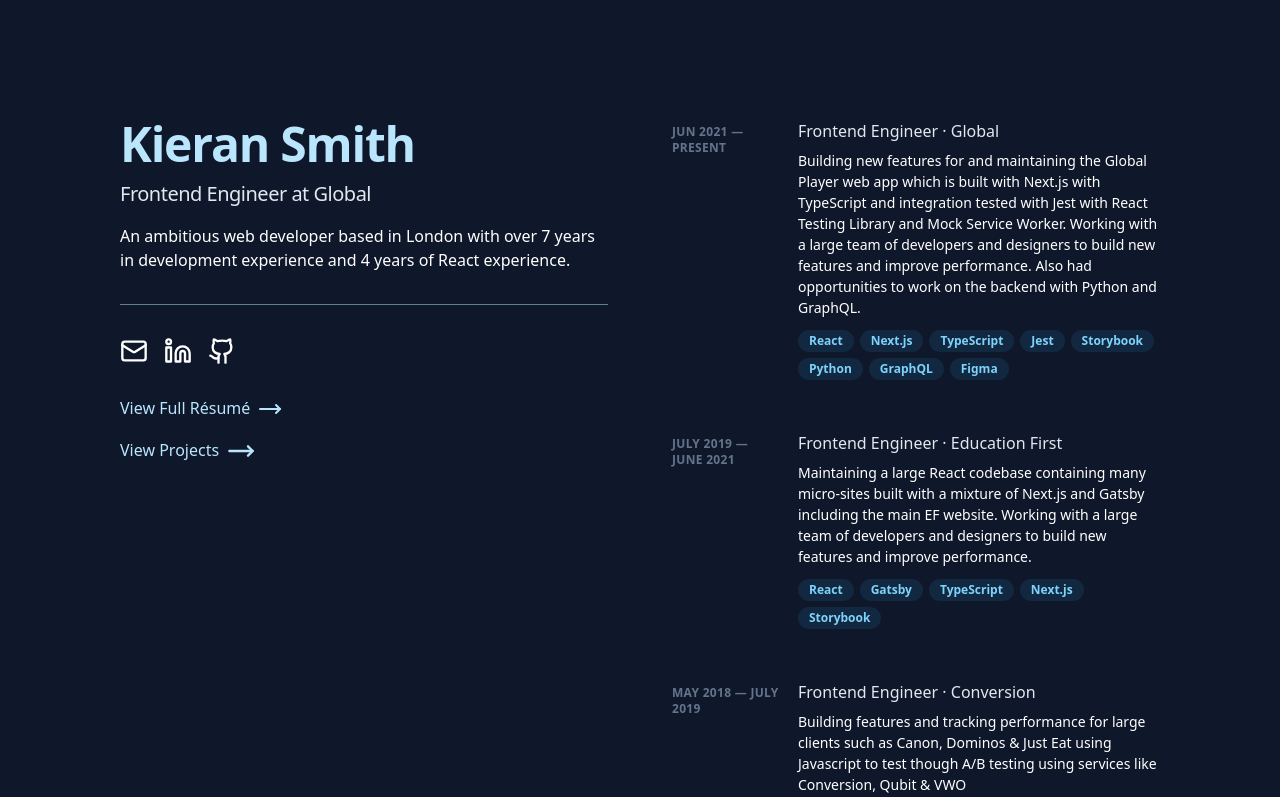
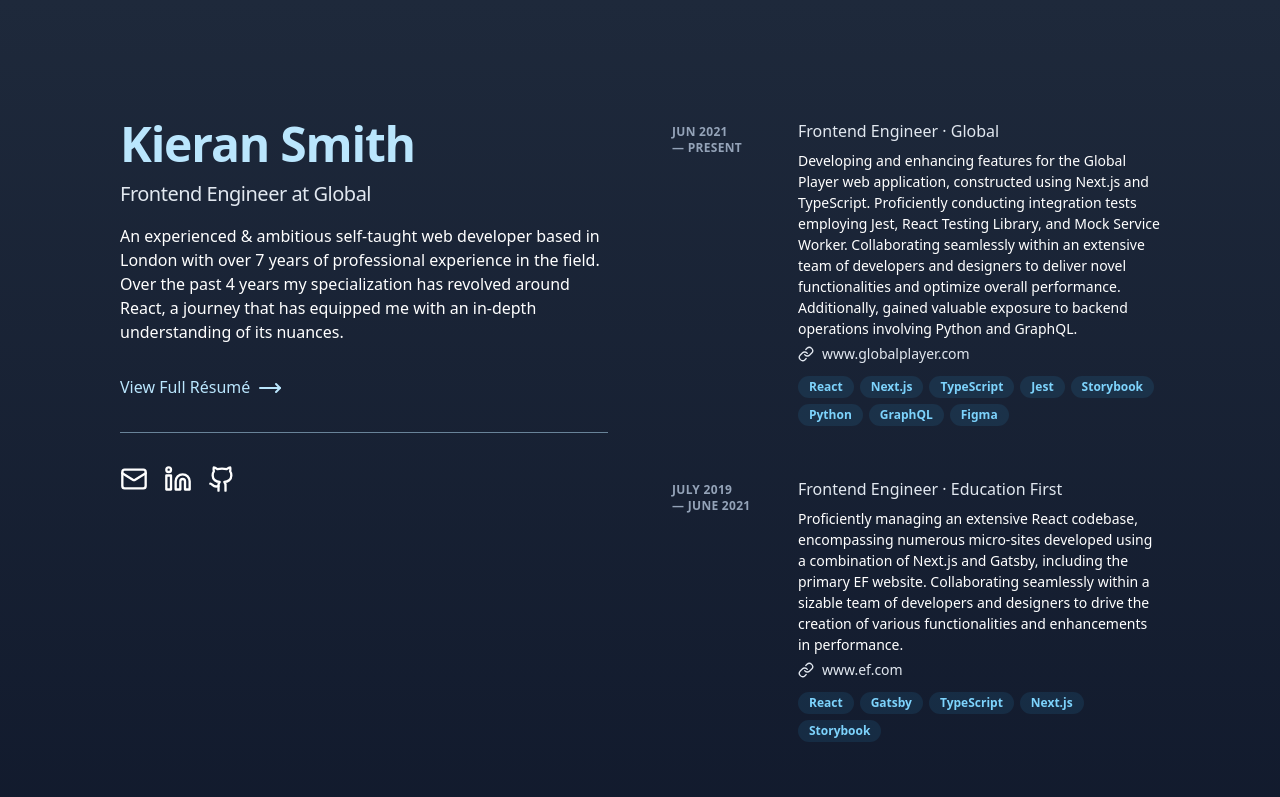
Before and after one commit to kieranbs96/kieransmith.co.uk, a Next.js app: page / in a window 1280 px wide. Shown: the top 797 px of the page. Built offline with nearby package versions, Linux system fonts and the light colour scheme.

Commit message:
chore: design improvements

```diff
--- a/app/(user)/head.tsx
+++ b/app/(user)/head.tsx
@@ -6,6 +6,7 @@
       <DefaultTags />
       <title>Kieran Smith | Frontend Developer</title>
       <meta name="description" content="Kieran Smith - Frontend Developer" />
+      <link rel="stylesheet" href="https://rsms.me/inter/inter.css" />
     </>
   );
 }
--- a/app/(user)/layout.tsx
+++ b/app/(user)/layout.tsx
@@ -5,10 +5,10 @@
   return (
     <html lang="en" className="scroll-smooth">
       <head />
-      <body className="bg-slate-900 font-sans text-white">
+      <body className="bg-gradient-to-b from-slate-800 via-slate-900 to-indigo-900 font-sans text-white">
         <FontLoader />
         <main className="w-full">
-          <div className="mx-auto min-h-screen max-w-screen-2xl px-6 py-12 font-sans md:px-12 md:py-20 lg:px-24 lg:py-24">
+          <div className="mx-auto min-h-screen max-w-screen-2xl px-2 py-1 font-sans md:px-12 md:py-20 lg:px-24 lg:py-24">
             {children}
           </div>
         </main>
--- a/app/(user)/page.tsx
+++ b/app/(user)/page.tsx
@@ -20,7 +20,7 @@
     {
       name: 'Twitter Clone',
       description: 'A Twitter clone built with Next.js, Prisma & Tailwind CSS.',
-      href: 'https://twitter-clone.kieransmith.co.uk/',
+      href: 'https://github.com/kieranbs96/twitter-clone',
       image: '/twitter-clone.png',
     },
     {
@@ -32,7 +32,7 @@
   ];
 
   return (
-    <div className="mb-4 grid grid-cols-1 gap-y-8 gap-x-4 lg:grid-cols-6 lg:gap-y-12">
+    <div className="mb-4 grid grid-cols-1 gap-x-4 gap-y-8 lg:grid-cols-6 lg:gap-y-12">
       <div className="col-span-6 p-6 lg:col-span-3">
         <Intro />
       </div>
--- a/components/Portfolio/Experience.tsx
+++ b/components/Portfolio/Experience.tsx
@@ -1,16 +1,17 @@
-import Link from 'next/link';
 import React from 'react';
-import Icon from '../Icon';
 import { Badge } from '../ui/badge';
+import { Link } from 'lucide-react';
 
 const experiences = [
   {
     jobTitle: 'Frontend Engineer',
     name: 'Global',
     employerLink: 'https://www.globalplayer.com',
-    dates: 'Jun 2021 — Present',
+    linkDisplay: 'www.globalplayer.com',
+    from: 'Jun 2021',
+    to: 'Present',
     description:
-      'Building new features for and maintaining the Global Player web app which is built with Next.js with TypeScript and integration tested with Jest with React Testing Library and Mock Service Worker. Working with a large team of developers and designers to build new features and improve performance. Also had opportunities to work on the backend with Python and GraphQL.',
+      'Developing and enhancing features for the Global Player web application, constructed using Next.js and TypeScript. Proficiently conducting integration tests employing Jest, React Testing Library, and Mock Service Worker. Collaborating seamlessly within an extensive team of developers and designers to deliver novel functionalities and optimize overall performance. Additionally, gained valuable exposure to backend operations involving Python and GraphQL.',
     technologies: [
       'React',
       'Next.js',
@@ -26,27 +27,33 @@
     jobTitle: 'Frontend Engineer',
     name: 'Education First',
     employerLink: 'https://www.ef.com',
-    dates: 'July 2019 — June 2021',
+    linkDisplay: 'www.ef.com',
+    from: 'July 2019',
+    to: 'June 2021',
     description:
-      'Maintaining a large React codebase containing many micro-sites built with a mixture of Next.js and Gatsby including the main EF website. Working with a large team of developers and designers to build new features and improve performance.',
+      'Proficiently managing an extensive React codebase, encompassing numerous micro-sites developed using a combination of Next.js and Gatsby, including the primary EF website. Collaborating seamlessly within a sizable team of developers and designers to drive the creation of various functionalities and enhancements in performance.',
     technologies: ['React', 'Gatsby', 'TypeScript', 'Next.js', 'Storybook'],
   },
   {
     jobTitle: 'Frontend Engineer',
     name: 'Conversion',
     employerLink: 'https://www.conversion.com',
-    dates: 'May 2018 — July 2019',
+    linkDisplay: 'www.conversion.com',
+    from: 'May 2018',
+    to: 'July 2019',
     description:
-      'Building features and tracking performance for large clients such as Canon, Dominos & Just Eat using Javascript to test though A/B testing using services like Conversion, Qubit & VWO',
+      "Developing functionalities and performance monitoring for prominent clients including Canon, Domino's, and Just Eat. Leveraging JavaScript expertise to execute A/B testing through platforms such as Conversion, Qubit, and VWO.",
     technologies: ['JavaScript', 'A/B Testing', 'CSS'],
   },
   {
     jobTitle: 'Junior Web Developer',
     name: 'SellerDeck Ltd',
     employerLink: 'https://www.sellerdeck.co.uk',
-    dates: 'Aug 2015 — May 2018',
+    linkDisplay: 'www.sellerdeck.co.uk',
+    from: 'Aug 2015',
+    to: 'May 2018',
     description:
-      "Previously working as a 3rd line support engineer for SellerDeck, I moved into development in 2015 in an in-house role. I worked on a variety of projects for clients using the SellerDeck platform. Most projects involved producing bespoke websites for clients using SellerDeck's templating language similar to PHP. Also worked with Magento and WordPress.",
+      "Transitioned from a role as a 3rd line support engineer at SellerDeck to pursue a development career in 2015, assuming an in-house position. Focused on diverse client projects utilizing the SellerDeck platform. Proficiently delivered customized websites employing SellerDeck's templating language, similar to PHP, in addition to collaborating with Magento and WordPress.",
     technologies: ['HTML', 'CSS', 'JavaScript', 'PHP', 'jQuery'],
   },
 ];
@@ -65,10 +72,11 @@
           >
             <div className="absolute -inset-x-4 -inset-y-4 z-0 hidden rounded-md transition motion-reduce:transition-none lg:-inset-x-6 lg:block lg:group-hover:bg-slate-700/50 lg:group-hover:shadow-[inset_0_1px_0_0_rgba(148,163,184,0.1)] lg:group-hover:drop-shadow-lg"></div>
             <header
-              className="z-10 mb-2 mt-1 text-xs font-semibold uppercase tracking-wide text-slate-500 sm:col-span-2"
+              className="z-10 mb-2 mt-1 text-xs font-semibold uppercase tracking-wide text-slate-400 sm:col-span-2"
               aria-label="July to December 2015"
             >
-              {experience.dates}
+              {experience.from}
+              <br />— {experience.to}
             </header>
             <div className="z-10 sm:col-span-6">
               <h3 className="font-medium leading-snug text-slate-200">
@@ -88,7 +96,11 @@
                   </a>
                 </div>
               </h3>
+
               <p className="mt-2 text-sm leading-normal">{experience.description}</p>
+              <div className="mt-1 flex  items-center gap-2 text-sm leading-normal text-slate-200 group-hover:text-sky-300">
+                <Link size={16} /> {experience.linkDisplay}
+              </div>
               <ul className="mt-3 flex flex-wrap gap-1.5" aria-label="Technologies used">
                 {experience.technologies.map((technology) => (
                   <Badge key={technology} className=" bg-sky-400/10 text-sky-300 ">
--- a/components/Portfolio/Intro.tsx
+++ b/components/Portfolio/Intro.tsx
@@ -8,13 +8,28 @@
       <h1 className="text-4xl font-bold tracking-tight text-sky-200 sm:text-5xl">
         <a href="/">Kieran Smith</a>
       </h1>
-      <h2 className="mt-3 mb-4 inline-flex text-lg font-medium tracking-tight text-slate-200 sm:text-xl">
+      <h2 className="mb-4 mt-3 inline-flex text-lg font-medium tracking-tight text-slate-200 sm:text-xl">
         Frontend Engineer at Global
       </h2>
       <p>
-        An ambitious web developer based in London with over 7 years in development experience and 4
-        years of React experience.
+        An experienced & ambitious self-taught web developer based in London with over 7 years of
+        professional experience in the field. Over the past 4 years my specialization has revolved
+        around React, a journey that has equipped me with an in-depth understanding of its nuances.
       </p>
+      <Link
+        target="_blank"
+        aria-label="View Full Résumé"
+        className="group mt-8 inline-flex items-center gap-2 font-medium leading-tight text-sky-200"
+        href="https://docs.google.com/document/d/1SrjgdxkoMGls5e3nOPQBDnhMV6K4XVgDUewDuK5NhBo/edit?usp=sharing"
+      >
+        <span className="border-b border-transparent pb-px transition group-hover:border-sky-300 motion-reduce:transition-none">
+          View Full Résumé
+        </span>
+        <Icon
+          name="move-right"
+          className="transition-transform group-hover:translate-x-2 group-focus-visible:translate-x-2 motion-reduce:transition-none"
+        />
+      </Link>
       <Separator className="my-8 bg-sky-200/50" />
       <div className=" flex flex-wrap items-center gap-4">
         <Link className="hover:text-sky-300" href="mailto:kieranbs96@gmail.com" target="_blank">
@@ -33,36 +48,6 @@
           <Icon name="github" size={28} />
         </Link>
       </div>
-      <div className="flex flex-col">
-        <Link
-          target="_blank"
-          aria-label="View Full Résumé"
-          className="group mt-8 inline-flex items-center gap-2 font-medium leading-tight text-sky-200"
-          href="https://docs.google.com/document/d/1SrjgdxkoMGls5e3nOPQBDnhMV6K4XVgDUewDuK5NhBo/edit?usp=sharing"
-        >
-          <span className="border-b border-transparent pb-px transition group-hover:border-sky-300 motion-reduce:transition-none">
-            View Full Résumé
-          </span>
-          <Icon
-            name="move-right"
-            className="transition-transform group-hover:translate-x-2 group-focus-visible:translate-x-2 motion-reduce:transition-none"
-          />
-        </Link>
-        <a
-          aria-label="View Full Résumé"
-          className="group mt-4 inline-flex items-center gap-2 font-medium leading-tight text-sky-200"
-          href="#projects"
-        >
-          <span className="border-b border-transparent pb-px transition group-hover:border-sky-300 motion-reduce:transition-none">
-            View Projects
-          </span>
-          <Icon
-            name="move-right"
-            size={28}
-            className="transition-transform group-hover:translate-x-2 group-focus-visible:translate-x-2 motion-reduce:transition-none"
-          />
-        </a>
-      </div>
     </div>
   );
 };
--- a/tailwind.config.js
+++ b/tailwind.config.js
@@ -1,76 +1,81 @@
+const defaultTheme = require('tailwindcss/defaultTheme');
+
 /** @type {import('tailwindcss').Config} */
 module.exports = {
-  darkMode: ["class"],
+  darkMode: ['class'],
   content: [
     './pages/**/*.{ts,tsx}',
     './components/**/*.{ts,tsx}',
     './app/**/*.{ts,tsx}',
     './src/**/*.{ts,tsx}',
-	],
+  ],
   theme: {
     container: {
       center: true,
-      padding: "2rem",
+      padding: '2rem',
       screens: {
-        "2xl": "1400px",
+        '2xl': '1400px',
       },
     },
     extend: {
+      fontFamily: {
+        sans: ['Inter var', ...defaultTheme.fontFamily.sans],
+      },
       colors: {
-        border: "hsl(var(--border))",
-        input: "hsl(var(--input))",
-        ring: "hsl(var(--ring))",
-        background: "hsl(var(--background))",
-        foreground: "hsl(var(--foreground))",
+        border: 'hsl(var(--border))',
+        input: 'hsl(var(--input))',
+        ring: 'hsl(var(--ring))',
+        background: 'hsl(var(--background))',
+        foreground: 'hsl(var(--foreground))',
         primary: {
-          DEFAULT: "hsl(var(--primary))",
-          foreground: "hsl(var(--primary-foreground))",
+          DEFAULT: 'hsl(var(--primary))',
+          foreground: 'hsl(var(--primary-foreground))',
         },
         secondary: {
-          DEFAULT: "hsl(var(--secondary))",
-          foreground: "hsl(var(--secondary-foreground))",
+          DEFAULT: 'hsl(var(--secondary))',
+          foreground: 'hsl(var(--secondary-foreground))',
         },
         destructive: {
-          DEFAULT: "hsl(var(--destructive))",
-          foreground: "hsl(var(--destructive-foreground))",
+          DEFAULT: 'hsl(var(--destructive))',
+          foreground: 'hsl(var(--destructive-foreground))',
         },
         muted: {
-          DEFAULT: "hsl(var(--muted))",
-          foreground: "hsl(var(--muted-foreground))",
+          DEFAULT: 'hsl(var(--muted))',
+          foreground: 'hsl(var(--muted-foreground))',
         },
         accent: {
-          DEFAULT: "hsl(var(--accent))",
-          foreground: "hsl(var(--accent-foreground))",
+          DEFAULT: 'hsl(var(--accent))',
+          foreground: 'hsl(var(--accent-foreground))',
         },
         popover: {
-          DEFAULT: "hsl(var(--popover))",
-          foreground: "hsl(var(--popover-foreground))",
+          DEFAULT: 'hsl(var(--popover))',
+          foreground: 'hsl(var(--popover-foreground))',
         },
         card: {
-          DEFAULT: "hsl(var(--card))",
-          foreground: "hsl(var(--card-foreground))",
+          DEFAULT: 'hsl(var(--card))',
+          foreground: 'hsl(var(--card-foreground))',
         },
       },
       borderRadius: {
-        lg: "var(--radius)",
-        md: "calc(var(--radius) - 2px)",
-        sm: "calc(var(--radius) - 4px)",
+        lg: 'var(--radius)',
+        md: 'calc(var(--radius) - 2px)',
+        sm: 'calc(var(--radius) - 4px)',
       },
       keyframes: {
-        "accordion-down": {
+        'accordion-down': {
           from: { height: 0 },
-          to: { height: "var(--radix-accordion-content-height)" },
+          to: { height: 'var(--radix-accordion-content-height)' },
         },
-        "accordion-up": {
-          from: { height: "var(--radix-accordion-content-height)" },
+        'accordion-up': {
+          from: { height: 'var(--radix-accordion-content-height)' },
           to: { height: 0 },
         },
       },
       animation: {
-        "accordion-down": "accordion-down 0.2s ease-out",
-        "accordion-up": "accordion-up 0.2s ease-out",
+        'accordion-down': 'accordion-down 0.2s ease-out',
+        'accordion-up': 'accordion-up 0.2s ease-out',
       },
     },
   },
-  plugins: [require("tailwindcss-animate")],
-}
+  plugins: [require('tailwindcss-animate')],
+};
```
